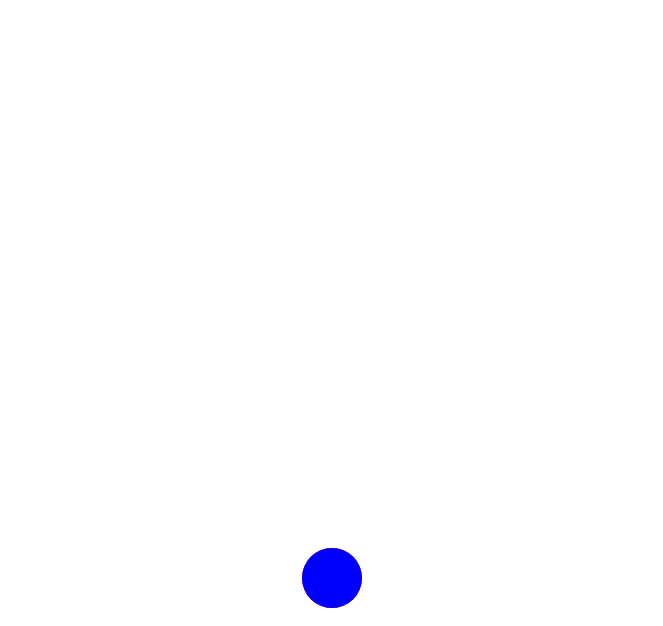
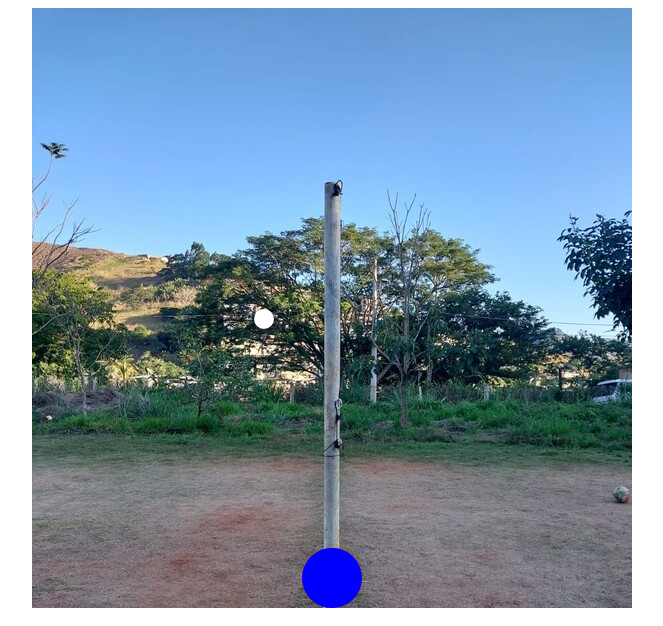
Before and after one commit to axthur/catchball-y, a plain HTML site: page index.html in a window 1280 px wide. Shown: the top 626 px of the page, without its empty margins (308-971 px from the left). Drawn offline with Linux system fonts and the light colour scheme; the site is published under a folder, as on GitHub Pages, so addresses that start at the root find nothing.

Commit message:
Background fix

```diff
--- a/index.css
+++ b/index.css
@@ -1,7 +1,7 @@
 canvas {
     width: 600px;
     height: 600px;
-    background-image: url('/assets/background.jpg');
+    background: url('./assets/background.jpg');
     padding: 0;
     margin: auto;
     display: block;
```
